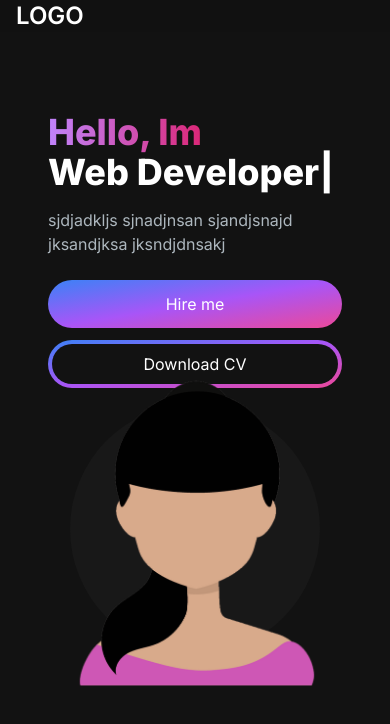
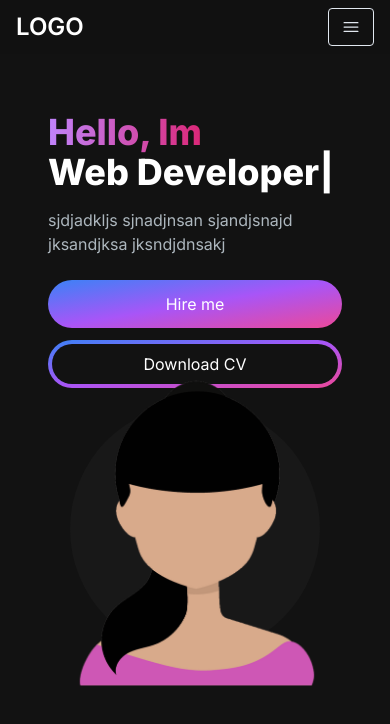
Before and after one commit to tomBlaine/portfolio-website, a Next.js app: page / in a window 390 px wide. Shown: the top 724 px of the page. Built offline with nearby package versions, Linux system fonts and the light colour scheme.

Commit message:
added state to navbar button and icons

```diff
--- a/src/app/components/NavBar.jsx
+++ b/src/app/components/NavBar.jsx
@@ -2,6 +2,7 @@
 import Link from 'next/link'
 import React, { useState } from 'react'
 import NavLink from './NavLink'
+import { Bars3Icon, XMarkIcon } from "@heroicons/react/24/solid";
 
 const navLinks = [
     {
@@ -22,8 +23,21 @@
   const [navbarOpen, setNavbarOpen] = useState(false);
   return (
     <nav className="fixed top-0 left-0 right-0 z-10 bg-[#121212] bg-opacity-90">
-        <div className="flex flex-wrap items-center justify-between mx-auto px-4">
+        <div className="flex flex-wrap items-center justify-between mx-auto px-4 py-2">
             <Link href={"/"} className="text-2xl md:text-5xl text-white font-semibold">LOGO</Link>
+            <div className="mobile-menu block md:hidden">
+                {
+                    !navbarOpen ? (
+                        <button onClick={ () => setNavbarOpen(true) } className="flex items-center px-3 py-2 border rounded border-slate-200  text-slate-200 hover:text-white">
+                            <Bars3Icon className="h-5 w-5"></Bars3Icon>
+                        </button>
+                    ) : (
+                        <button onClick={ () => setNavbarOpen(false) } className="flex items-center px-3 py-2 border rounded border-slate-200  text-slate-200 hover:text-white">
+                            <XMarkIcon className="h-5 w-5" />
+                        </button>
+                    )
+                }
+            </div>
             <div className="menu hidden md:block md:w-auto" id="navbar">
                 <ul className="flex p-4 md:p-0 md:flex-row md:space-x-8 mt-0">
                     {
```
